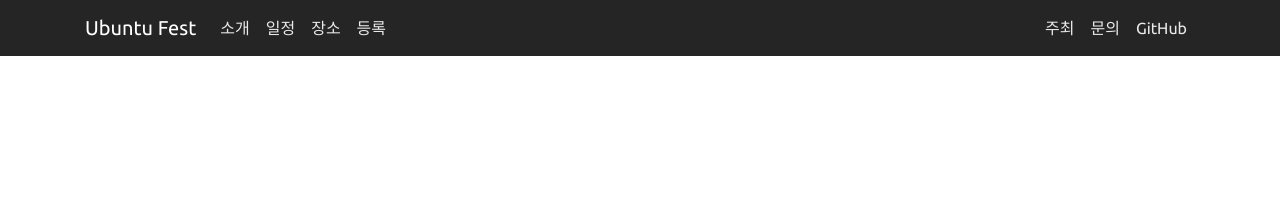
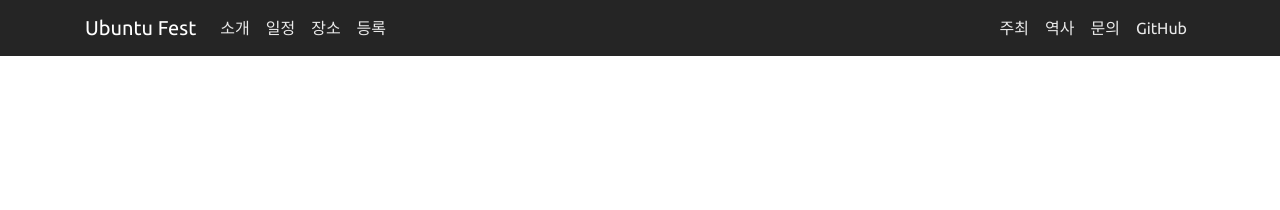
Before and after one commit to ubuntu-kr/ubuntu-fest, a Jekyll site: the page built from index.md, in a window 1280 px wide. Shown: the top 210 px of the page. Built offline with Jekyll 4.4.1, drawn with Linux system fonts in a browser that asks for light colours.

Commit message:
역사탭 추가

```diff
--- a/_includes/nav.html
+++ b/_includes/nav.html
@@ -27,6 +27,9 @@
         <a class="nav-link" href="{{ site.baseurl }}/supporters/">주최</a>
       </li>
       <li class="nav-item">
+        <a class="nav-link" href="{{ site.baseurl }}/history/">역사</a>
+      </li>
+      <li class="nav-item">
         <a class="nav-link" href="{{ site.baseurl }}/contact/">문의</a>
       </li>
       <li class="nav-item">
```
